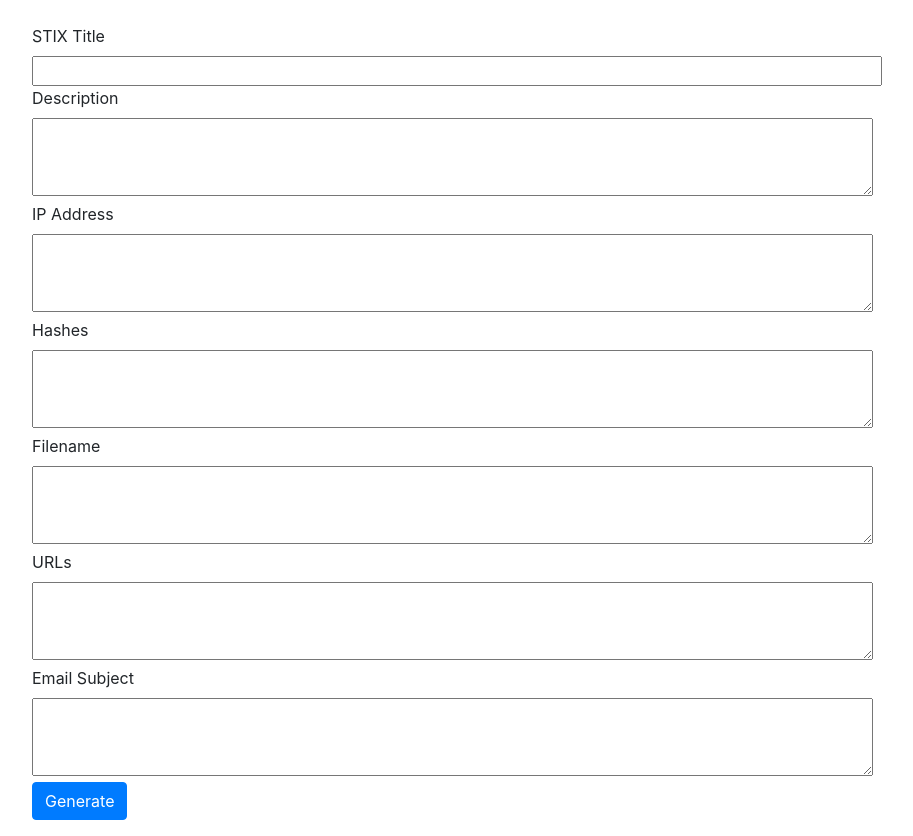
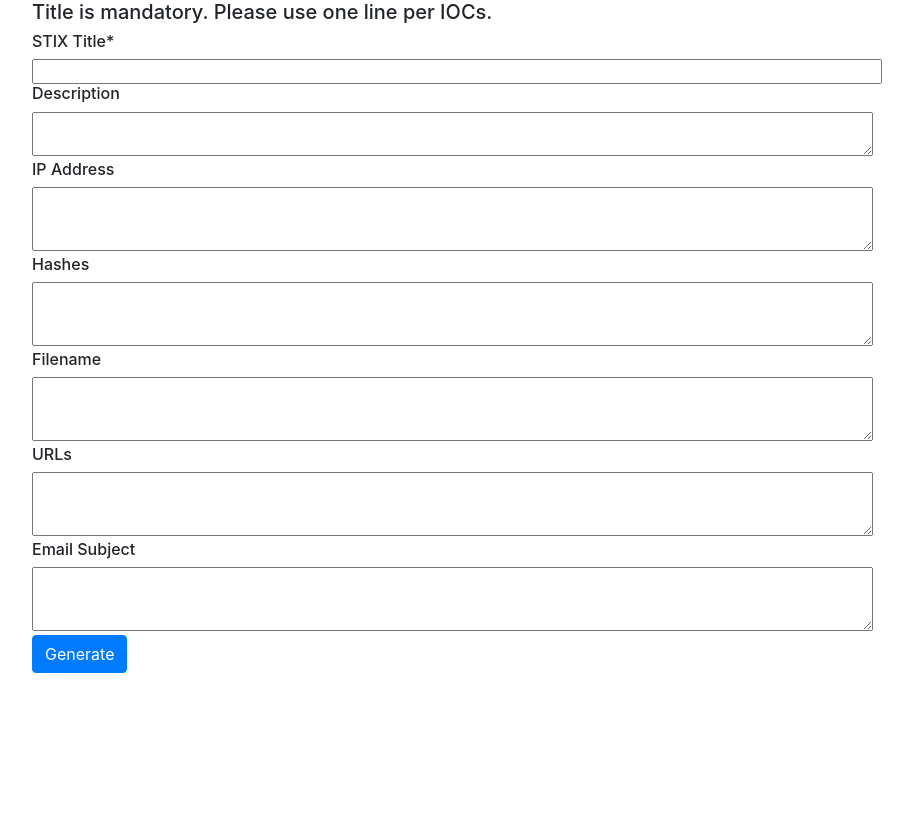
Before and after one commit to kamarizl/flask-stixgen, a Flask app: page / in a window 1280 px wide. Shown: the part 56-892 px from the top of the page, without its empty margins (53-966 px from the left). After the commit the page ends 729 px from the top, so only its background shows below. Run offline with Flask 2, Linux system fonts and the light colour scheme; some libraries are stand-ins or nearby versions.

Commit message:
fixed bootstrap

```diff
--- a/templates/info.html
+++ b/templates/info.html
@@ -3,14 +3,17 @@
 {% block title %} Stix Generator {% endblock %}
 
 {% block content %}
-<br>
-<!-- put some not how to fill the form -->
+<p class="h5">
+  Title is mandatory. Please use one line per IOCs.
+</p>
+
 <form action="/" method="POST" class="form-group">
+  <p class="h6">
     {{ form.hidden_tag() }}
-    {{ form.title.label }} <br>
+    {{ form.title.label }}* <br>
     {{ form.title(size=78)}}<br>
-    {{ form.desc.label }}<br>
-    {{ form.desc(rows='3',cols='80') }}<br>
+    {{ form.desc.label }} <br>
+    {{ form.desc(rows='2',cols='80') }}<br>
     {{ form.ip.label }} <br>
     {{ form.ip(rows='3',cols='80') }} <br>
     {{ form.hashes.label }} <br>
@@ -22,6 +25,7 @@
     {{ form.subject.label }} <br>
     {{ form.subject(rows='3',cols='80') }} <br>
     <button type="submit" class="btn btn-primary">Generate</button>
+  </p>
 </form>
 
 {% if result %}
```
Lines whose indentation alone changed are shown as unchanged.
